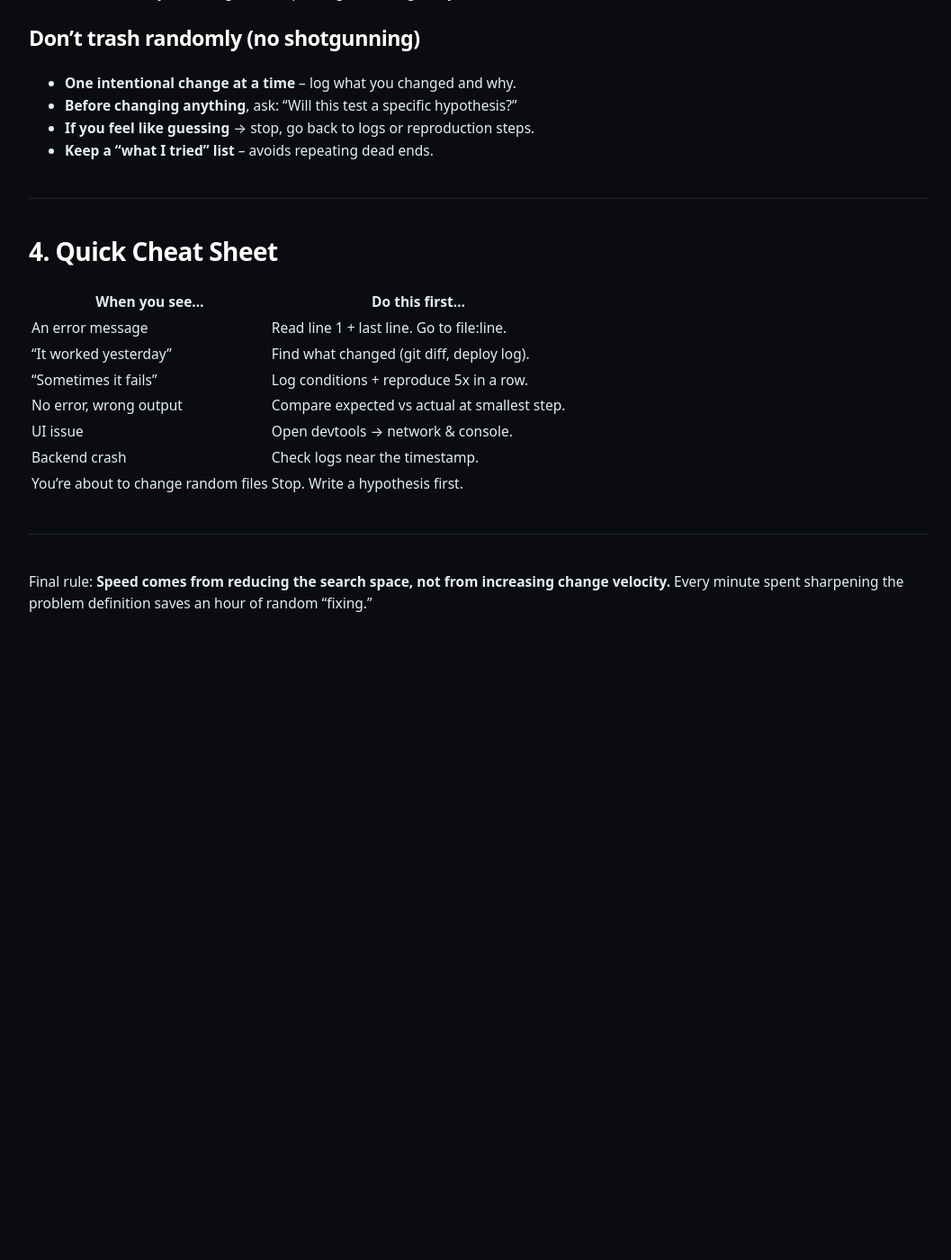
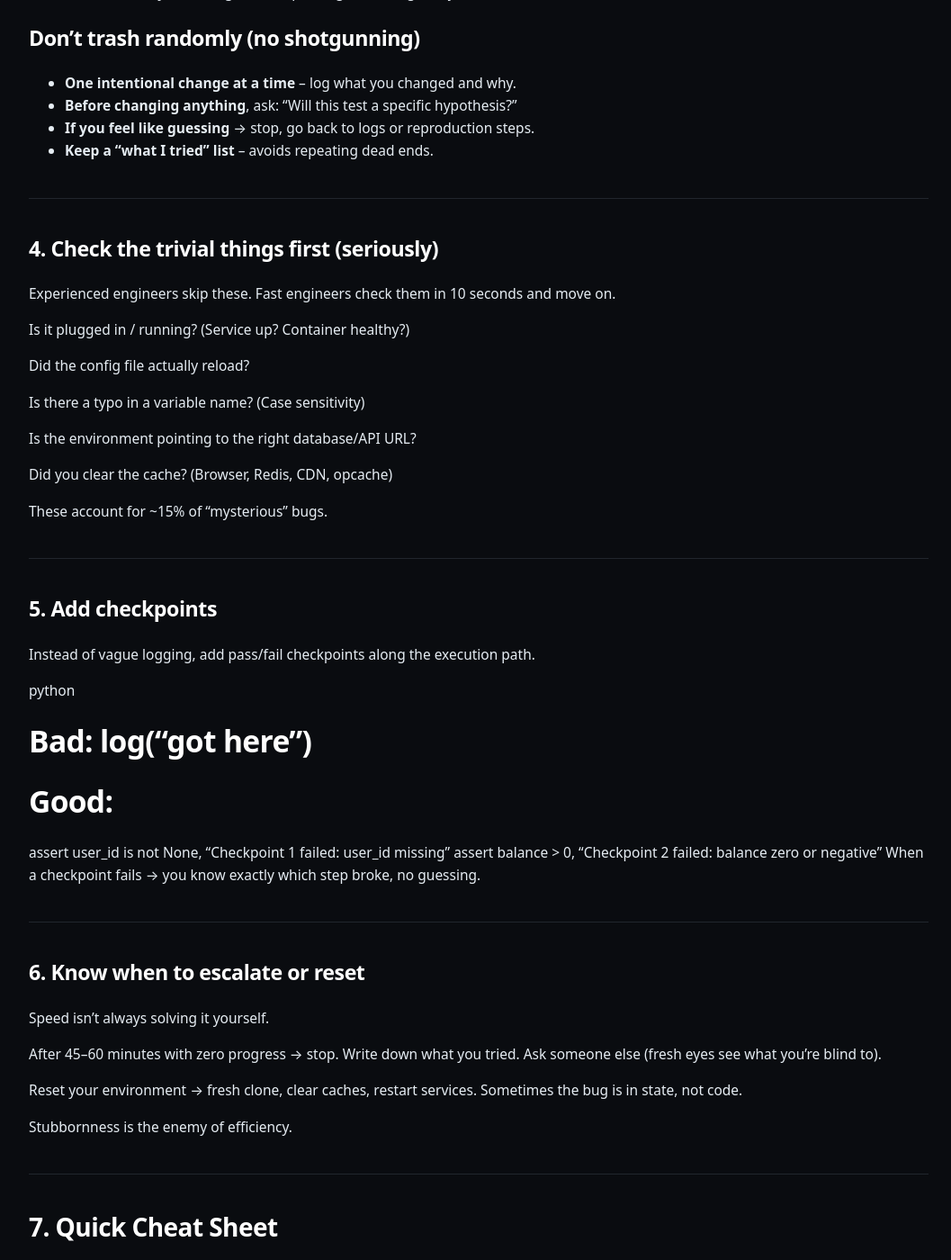
Before and after one commit to BBBB-44/_Codex, a Jekyll site: the page built from _codex/dev-problem-solving.md, in a window 1280 px wide and 1400 px high, scrolled down 1924 px. Shown: the whole window at 90% size, without its empty margins (108-1165 px from the left). Built offline with Jekyll 4.4.1, drawn with Linux system fonts in a browser that asks for light colours; before the commit the page ends 2623 px from its top, so only the background shows below that.

Commit message:
Enhance problem-solving guide with new tips
Added new sections on troubleshooting techniques and efficiency tips.

```diff
--- a/_codex/dev-problem-solving.md
+++ b/_codex/dev-problem-solving.md
@@ -74,7 +74,47 @@
 
 ---
 
-## 4. Quick Cheat Sheet
+### 4. Check the trivial things first (seriously)
+Experienced engineers skip these. Fast engineers check them in 10 seconds and move on.
+
+Is it plugged in / running? (Service up? Container healthy?)
+
+Did the config file actually reload?
+
+Is there a typo in a variable name? (Case sensitivity)
+
+Is the environment pointing to the right database/API URL?
+
+Did you clear the cache? (Browser, Redis, CDN, opcache)
+
+These account for ~15% of "mysterious" bugs.
+
+---
+
+### 5. Add checkpoints
+Instead of vague logging, add pass/fail checkpoints along the execution path.
+
+python
+# Bad: log("got here")
+# Good:
+assert user_id is not None, "Checkpoint 1 failed: user_id missing"
+assert balance > 0, "Checkpoint 2 failed: balance zero or negative"
+When a checkpoint fails → you know exactly which step broke, no guessing.
+
+---
+
+### 6. Know when to escalate or reset
+Speed isn't always solving it yourself.
+
+After 45–60 minutes with zero progress → stop. Write down what you tried. Ask someone else (fresh eyes see what you're blind to).
+
+Reset your environment → fresh clone, clear caches, restart services. Sometimes the bug is in state, not code.
+
+Stubbornness is the enemy of efficiency.
+
+---
+
+## 7. Quick Cheat Sheet
 
 | When you see...                     | Do this first...                              |
 |-------------------------------------|-----------------------------------------------|
```
